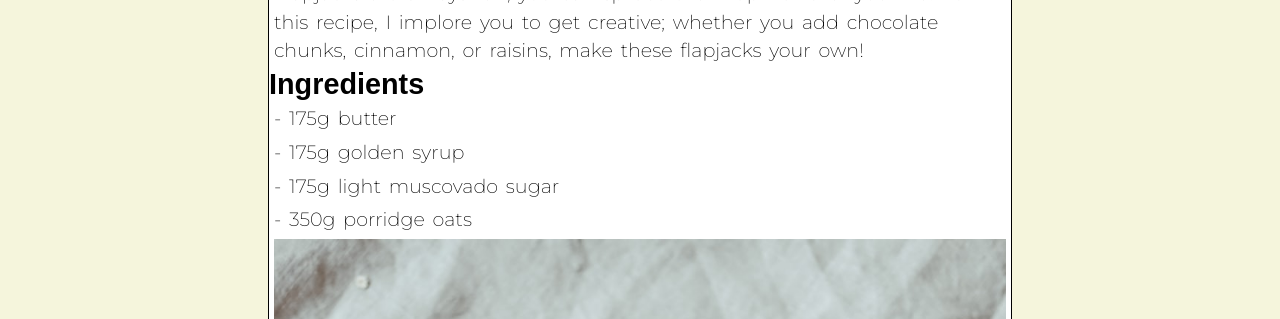
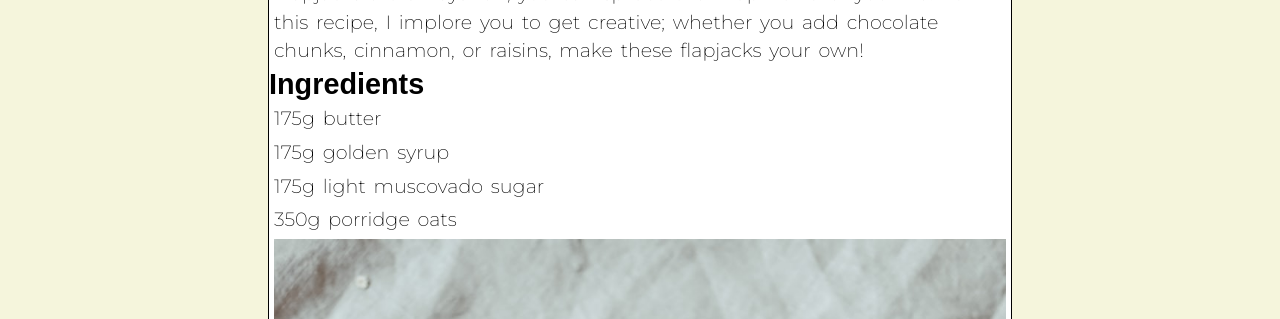
Before and after one commit to charlottericex/SweetStudentSnacks, a Jekyll site: the page built from _recipes/fundamentally-fun-flapjacks.md, in a window 1280 px wide. Shown: the part 178-497 px from the top of the page. Built offline with Jekyll 4.4.1, drawn with Linux system fonts in a browser that asks for light colours; some web fonts are replaced.

```diff
--- a/_recipes/fundamentally-fun-flapjacks.md
+++ b/_recipes/fundamentally-fun-flapjacks.md
@@ -8,13 +8,13 @@ Flapjacks are always fun; you can spruce them up however you like! For this reci
 
 ## Ingredients
 
-\- 175g butter
+ 175g butter
 
-\- 175g golden syrup
+175g golden syrup
 
-\- 175g light muscovado sugar
+175g light muscovado sugar
 
-\- 350g porridge oats
+350g porridge oats
 
 ![](../uploads/photo-1550436566-df63e63a1585.jpeg "Fundamentally Fun Flapjacks ")
 
```
